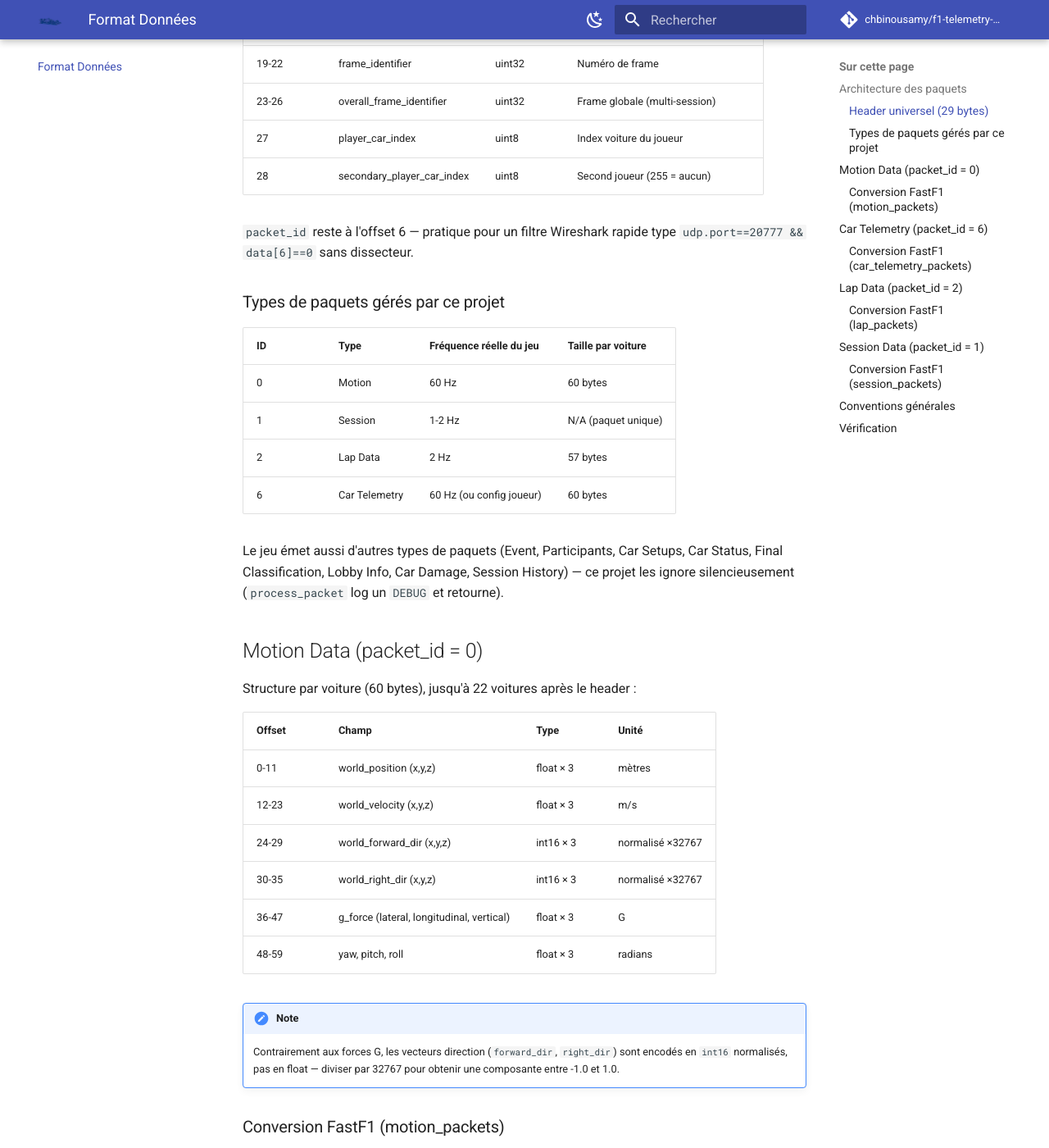
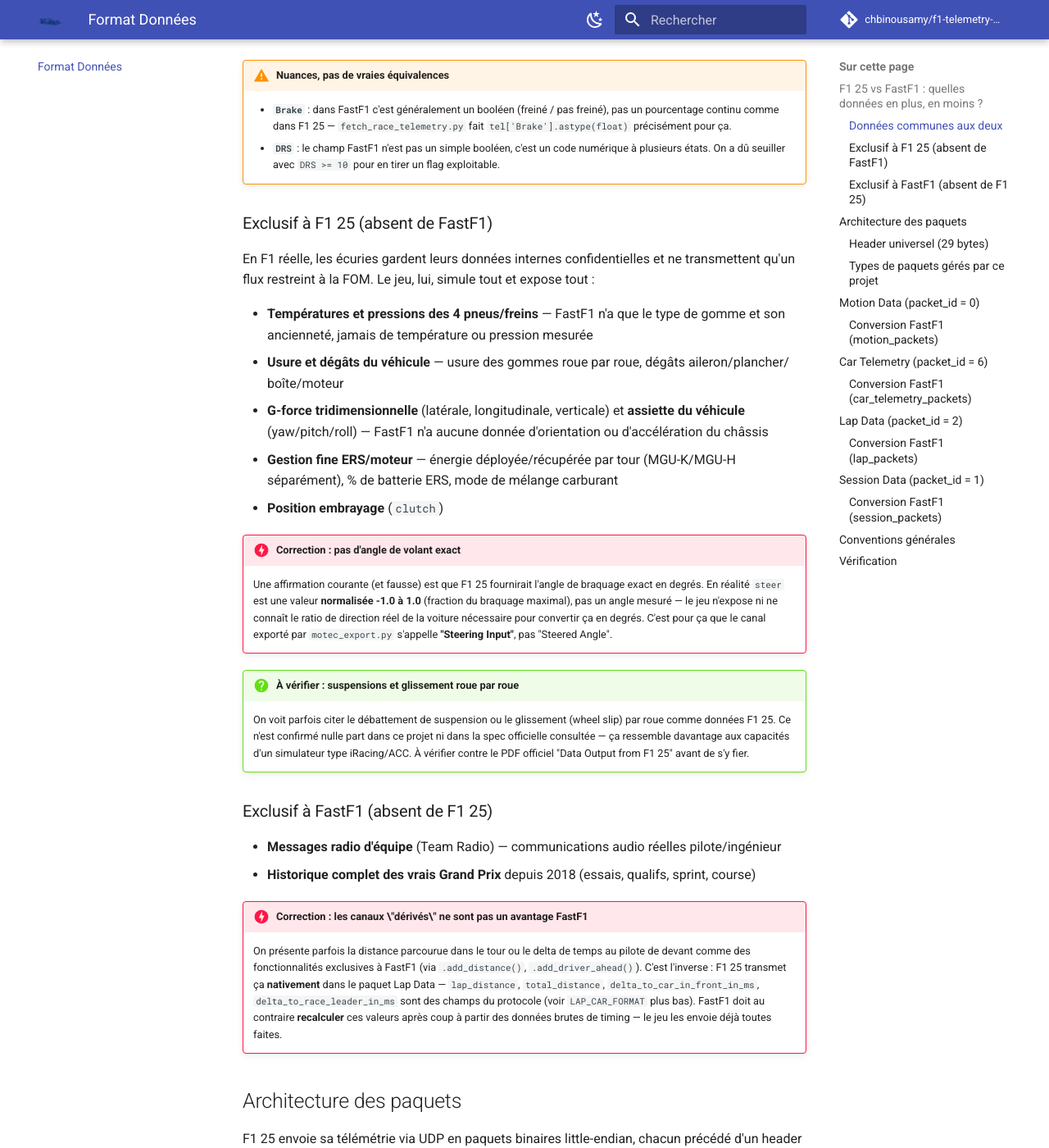
Before and after one commit to chbinousamy/f1-telemetry-docs, an MkDocs documentation site: the page built from docs/data-format.md, in a window 1280 px wide and 1400 px high, scrolled down 1178 px. Shown: the whole window at 82% size. Built offline with MkDocs 1.6.1 and Material for MkDocs 9.7.7, drawn with Linux system fonts in a browser that asks for light colours; comment, search, counter and statistics services are not loaded; some of the changed text lies outside the part shown.

Commit message:
Add F1 25 vs FastF1 data comparison to data-format.md
Corrects two claims that were circulating: F1 25's steer field is a
normalized -1..1 input, not a measured steering angle in degrees; and
lap distance / delta-to-car-ahead are native F1 25 telemetry fields
(LAP_CAR_FORMAT), not something FastF1 has that the game lacks --
FastF1 actually has to recompute those after the fact via
add_distance()/add_driver_ahead(), the game sends them directly.
Flagged suspension travel / per-wheel slip as unverified rather than
stating it as fact.

```diff
--- a/docs/data-format.md
+++ b/docs/data-format.md
@@ -16,6 +16,74 @@
     ci-dessous est le format binaire officiel du jeu (aligné sur la spécification
     EA/Codemasters "Data Output from F1 25"), vérifié par des tests round-trip (génération →
     parsing → conversion FastF1) sans erreur.
+
+## F1 25 vs FastF1 : quelles données en plus, en moins ?
+
+Ce projet fait le pont entre deux sources fondamentalement différentes : le protocole UDP du
+**jeu vidéo** F1 25 (une simulation physique) et [FastF1](https://theoehrly.github.io/Fast-F1/),
+qui extrait les données officielles publiques du Live Timing de la **vraie** Formule 1. Même les
+champs qui portent le même nom (vitesse, position) ne mesurent pas la même chose à la source —
+d'où le besoin, dans `fetch_race_telemetry.py`, de dériver certains canaux plutôt que de les lire
+directement.
+
+### Données communes aux deux
+
+| Catégorie | Champs |
+|---|---|
+| Pilotage | Vitesse (`Speed`), position accélérateur (`Throttle`), frein (`Brake`), régime moteur (`RPM`), rapport engagé (`nGear`), statut DRS |
+| Chrono | Temps au tour, temps par secteur, temps aux stands |
+| Position | Coordonnées X/Y/Z (tracé et trajectoire) |
+| Pneus & météo | Type de gomme, âge des pneus, température air/piste |
+| Direction de course | Drapeaux, périodes de Safety Car / VSC |
+
+!!! warning "Nuances, pas de vraies équivalences"
+    - **`Brake`** : dans FastF1 c'est généralement un booléen (freiné / pas freiné), pas un
+      pourcentage continu comme dans F1 25 — `fetch_race_telemetry.py` fait
+      `tel['Brake'].astype(float)` précisément pour ça.
+    - **`DRS`** : le champ FastF1 n'est pas un simple booléen, c'est un code numérique à plusieurs
+      états. On a dû seuiller avec `DRS >= 10` pour en tirer un flag exploitable.
+
+### Exclusif à F1 25 (absent de FastF1)
+
+En F1 réelle, les écuries gardent leurs données internes confidentielles et ne transmettent qu'un
+flux restreint à la FOM. Le jeu, lui, simule tout et expose tout :
+
+- **Températures et pressions des 4 pneus/freins** — FastF1 n'a que le type de gomme et son
+  ancienneté, jamais de température ou pression mesurée
+- **Usure et dégâts du véhicule** — usure des gommes roue par roue, dégâts aileron/plancher/
+  boîte/moteur
+- **G-force tridimensionnelle** (latérale, longitudinale, verticale) et **assiette du véhicule**
+  (yaw/pitch/roll) — FastF1 n'a aucune donnée d'orientation ou d'accélération du châssis
+- **Gestion fine ERS/moteur** — énergie déployée/récupérée par tour (MGU-K/MGU-H séparément),
+  % de batterie ERS, mode de mélange carburant
+- **Position embrayage** (`clutch`)
+
+!!! danger "Correction : pas d'angle de volant exact"
+    Une affirmation courante (et fausse) est que F1 25 fournirait l'angle de braquage exact en
+    degrés. En réalité `steer` est une valeur **normalisée -1.0 à 1.0** (fraction du braquage
+    maximal), pas un angle mesuré — le jeu n'expose ni ne connaît le ratio de direction réel de la
+    voiture nécessaire pour convertir ça en degrés. C'est pour ça que le canal exporté par
+    `motec_export.py` s'appelle **"Steering Input"**, pas "Steered Angle".
+
+!!! question "À vérifier : suspensions et glissement roue par roue"
+    On voit parfois citer le débattement de suspension ou le glissement (wheel slip) par roue
+    comme données F1 25. Ce n'est confirmé nulle part dans ce projet ni dans la spec officielle
+    consultée — ça ressemble davantage aux capacités d'un simulateur type iRacing/ACC. À vérifier
+    contre le PDF officiel "Data Output from F1 25" avant de s'y fier.
+
+### Exclusif à FastF1 (absent de F1 25)
+
+- **Messages radio d'équipe** (Team Radio) — communications audio réelles pilote/ingénieur
+- **Historique complet des vrais Grand Prix** depuis 2018 (essais, qualifs, sprint, course)
+
+!!! danger "Correction : les canaux \"dérivés\" ne sont pas un avantage FastF1"
+    On présente parfois la distance parcourue dans le tour ou le delta de temps au pilote de
+    devant comme des fonctionnalités exclusives à FastF1 (via `.add_distance()`,
+    `.add_driver_ahead()`). C'est l'inverse : F1 25 transmet ça **nativement** dans le paquet Lap
+    Data — `lap_distance`, `total_distance`, `delta_to_car_in_front_in_ms`,
+    `delta_to_race_leader_in_ms` sont des champs du protocole (voir `LAP_CAR_FORMAT` plus bas).
+    FastF1 doit au contraire **recalculer** ces valeurs après coup à partir des données brutes de
+    timing — le jeu les envoie déjà toutes faites.
 
 ## Architecture des paquets
 
```
